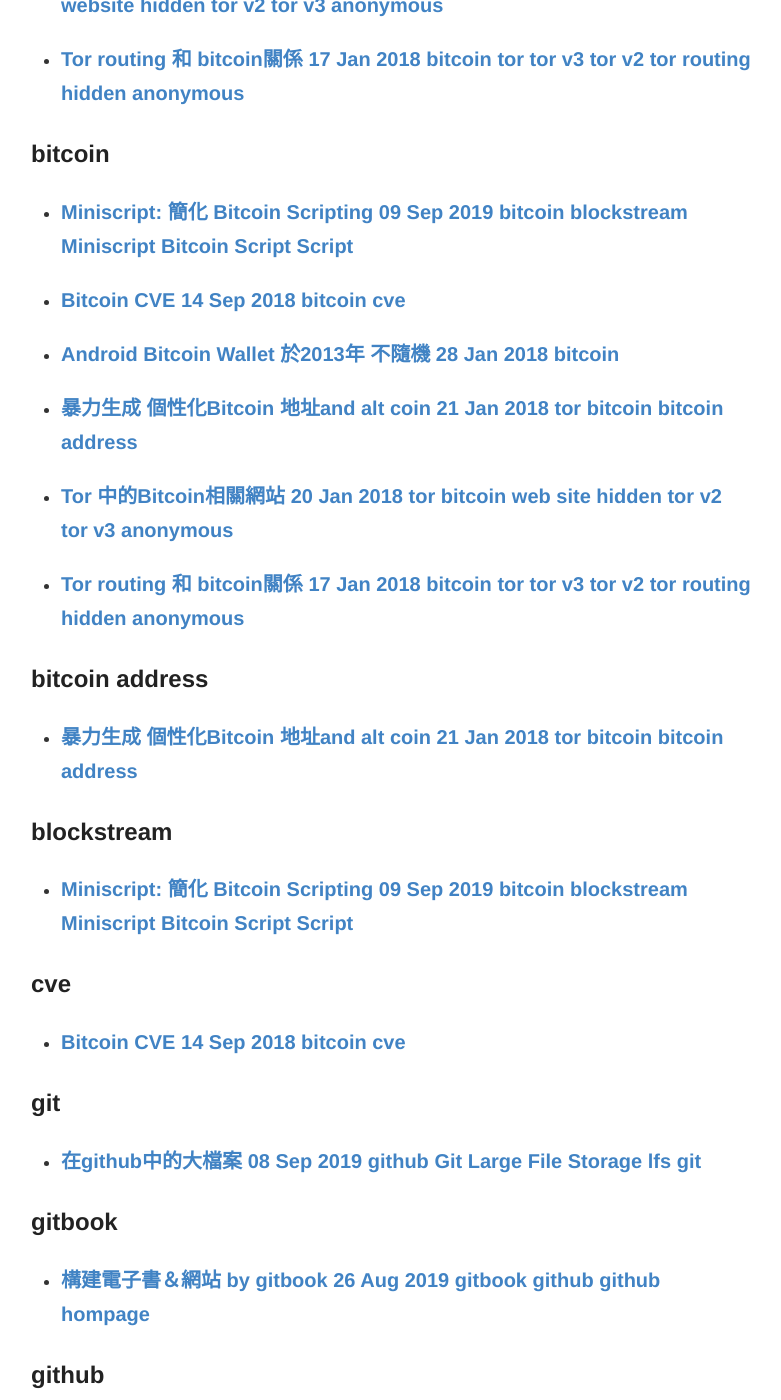
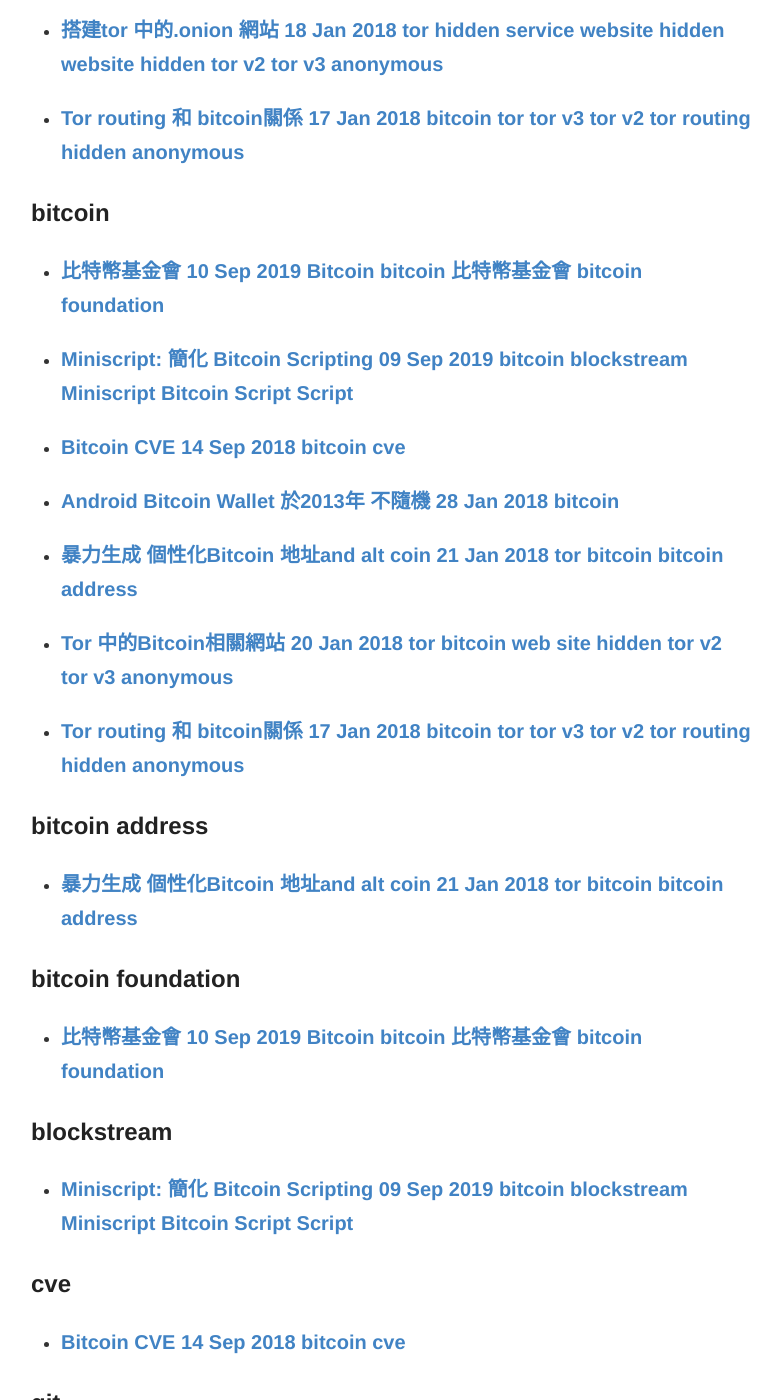
Before and after one commit to awesome-doge/awesome-doge.github.io, a Jekyll site: the page built from tags.html, in a window 1280 px wide and 1400 px high, scrolled down 2067 px. Shown: the whole window, without its empty margins (249-1030 px from the left). Built offline with Jekyll 4.4.1, drawn with Linux system fonts in a browser that asks for light colours; some of the changed text lies outside the part shown.

Commit message:
修改圖片yaml

```diff
--- a/_posts/2019-09-10-比特幣基金會.md
+++ b/_posts/2019-09-10-比特幣基金會.md
@@ -2,9 +2,9 @@
 layout: post
 title: "比特幣基金會"
 date: 2019-09-10
-tags: [Bitcoin]
+tags: [Bitcoin, bitcoin, 比特幣基金會, bitcoin foundation]
 categories: [Bitcoin]
-image:
+image: images/bitcoinfoundation.png
 description: "回顧了比特幣的歷史，著重介紹“比特幣基金會”——這一比特幣生態系統中最著名的組織之一。"
 ---
 
```
